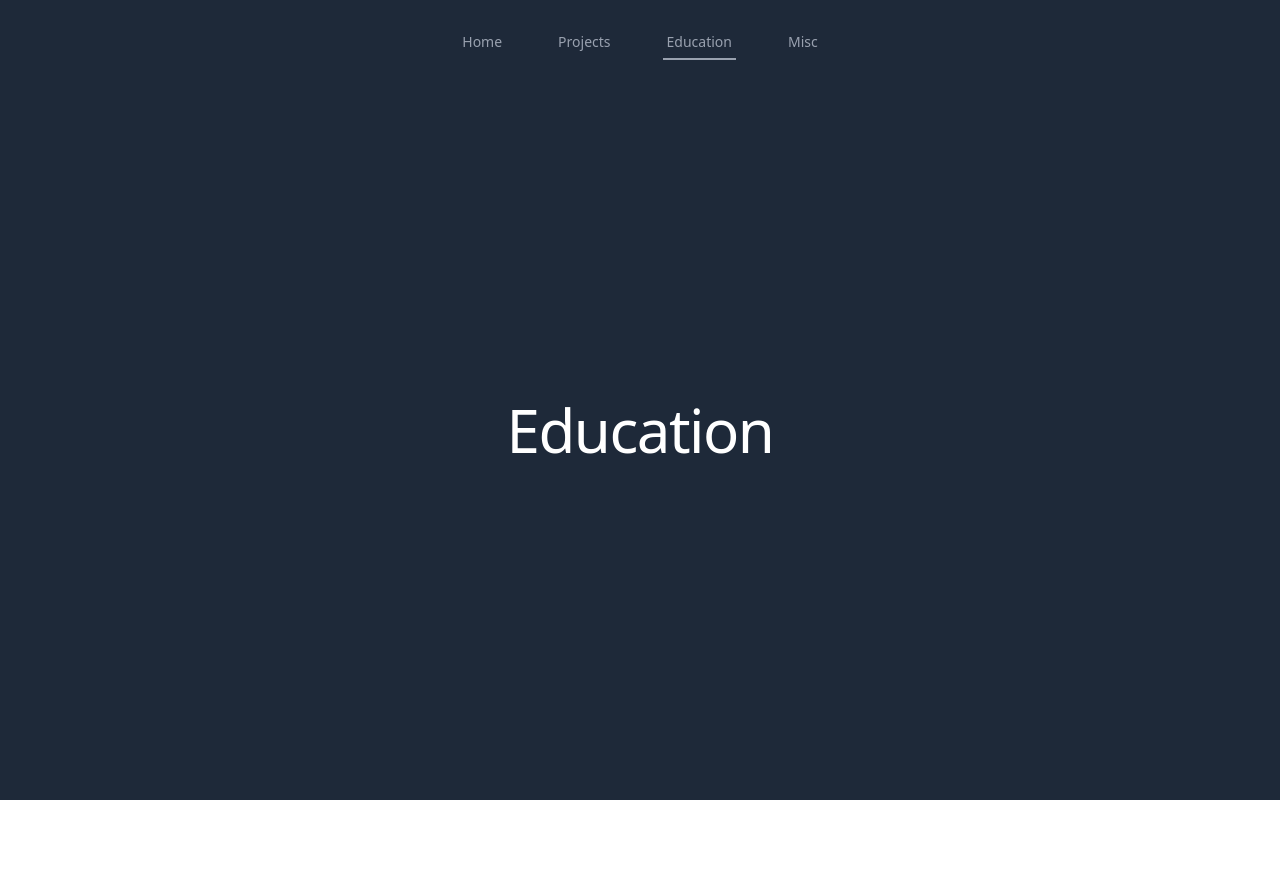
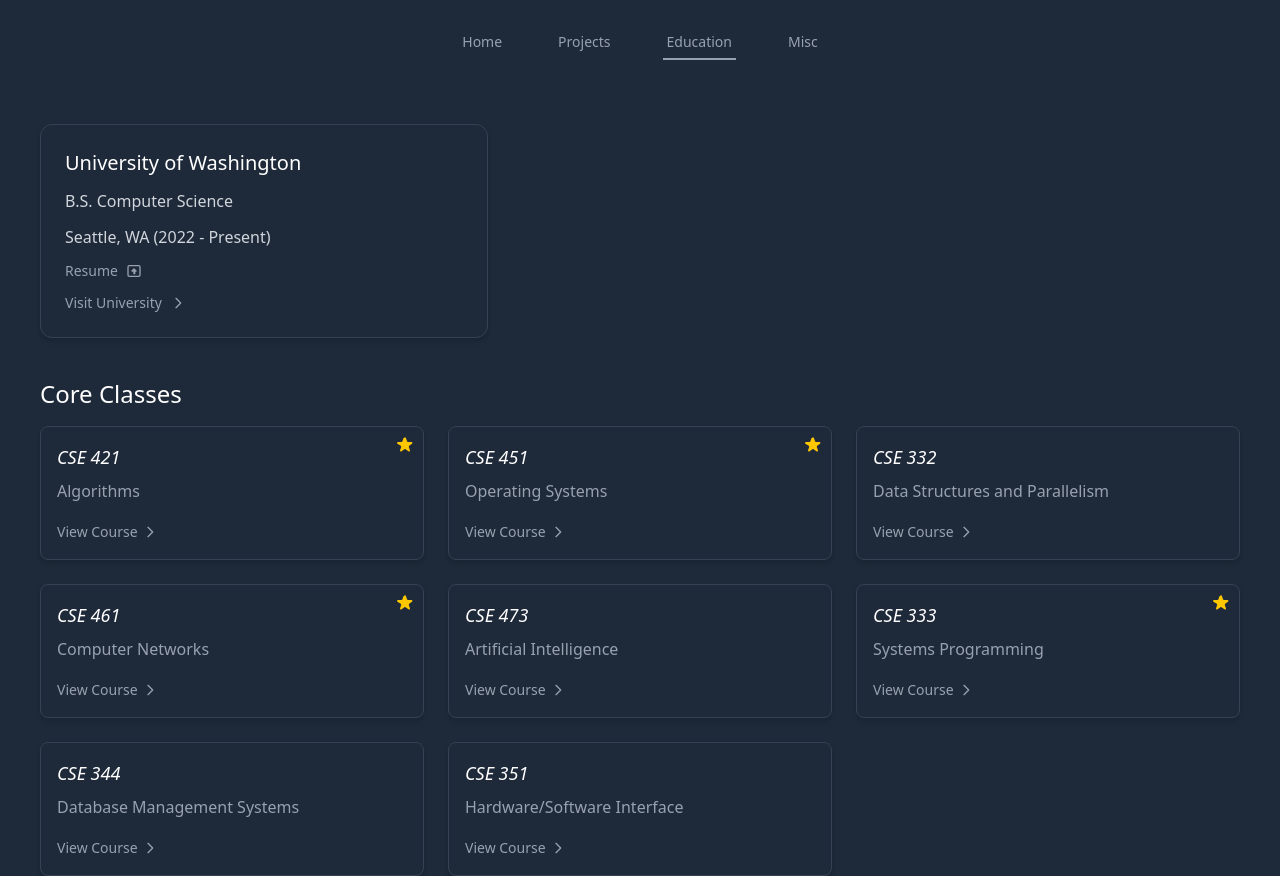
Before and after one commit to ShashankSreep/cse461.github.io, a React (Vite) app: page /education in a window 1280 px wide. Before the commit the page ends 800 px from the top, so only its background shows below. Built offline with nearby package versions, Linux system fonts and the light colour scheme.

Commit message:
Finished Education Page

```diff
--- /dev/null
+++ b/src/Components/Cards/coreClasses.tsx
@@ -0,0 +1,52 @@
+// This will contain the card component for the coreClasses I have taken
+// If favorite is true, add a star to the top right corner
+export function CoreClasses({
+    courseNum,
+    courseDescription,
+    Link,
+    favorite,
+}: {
+    courseNum: string;
+    courseDescription: string;
+    Link: string;
+    favorite?: boolean;
+}) {
+    return (
+        <div className="relative bg-gray-800 p-4 rounded-lg shadow-md hover:shadow-lg transition-shadow duration-300 border border-gray-700">
+            {/* Star in top-right corner if favorite */}
+            {favorite && (
+                <div className="absolute top-2 right-2 text-yellow-400">
+                    <svg
+                        xmlns="http://www.w3.org/2000/svg"
+                        className="h-5 w-5"
+                        fill="currentColor"
+                        viewBox="0 0 20 20"
+                    >
+                        <path d="M9.049 2.927c.3-.921 1.603-.921 1.902 0l1.073 3.3a1 1 0 00.95.69h3.462c.969 0 1.371 1.24.588 1.81l-2.8 2.034a1 1 0 00-.364 1.118l1.073 3.3c.3.921-.755 1.688-1.54 1.118l-2.8-2.034a1 1 0 00-1.176 0l-2.8 2.034c-.785.57-1.84-.197-1.54-1.118l1.073-3.3a1 1 0 00-.364-1.118L2.43 8.727c-.783-.57-.38-1.81.588-1.81h3.462a1 1 0 00.95-.69l1.073-3.3z" />
+                    </svg>
+                </div>
+            )}
+
+            <h3 className="text-lg text-white mb-2 italic">{courseNum}</h3>
+            <p className="text-gray-400 mb-4">{courseDescription}</p>
+            <a
+                href={Link}
+                target="_blank"
+                rel="noopener noreferrer"
+                className="inline-flex items-center text-gray-400 hover:text-green-500 transition-colors duration-300 text-sm font-medium cursor-pointer"
+            >
+                <span>View Course</span>
+                <svg
+                    xmlns="http://www.w3.org/2000/svg"
+                    className="ml-1 h-4 w-4"
+                    fill="none"
+                    viewBox="0 0 24 24"
+                    stroke="currentColor"
+                    strokeWidth={2}
+                >
+                    <path strokeLinecap="round" strokeLinejoin="round" d="M9 5l7 7-7 7" />
+                </svg>
+            </a>
+        </div>
+    );
+}
--- /dev/null
+++ b/src/Components/Cards/eduCard.tsx
@@ -0,0 +1,50 @@
+export function EduCard() {
+    return (
+        <div className="bg-gray-800 p-6 rounded-xl shadow-md hover:shadow-xl transition-shadow duration-300 border border-gray-700 flex flex-col gap-3">
+            <h3 className="text-xl text-white mb">
+                University of Washington
+            </h3>
+            <p className="text-gray-300 text-base text-left">
+                B.S. Computer Science
+            </p>
+            <p className="text-gray-300 text-base text-left">
+                Seattle, WA  (2022 - Present)
+            </p>
+            <a
+                href="/resume.pdf"
+                download="Resume_Jane_Doe.pdf"
+                className="inline-flex items-center text-gray-400 hover:text-green-400 transition-colors duration-200 text-sm font-medium"
+            >
+                <span>Resume</span>
+                <svg
+                    xmlns="http://www.w3.org/2000/svg"
+                    className="ml-2 h-4 w-4"
+                    fill="none"
+                    viewBox="0 0 24 24"
+                    stroke="currentColor"
+                    strokeWidth={2}
+                >
+                    <path strokeLinecap="round" strokeLinejoin="round" d="M13 16h-1v-4H9l3-3 3 3h-2v4zM5 20h14a2 2 0 002-2V6a2 2 0 00-2-2H5a2 2 0 00-2 2v12a2 2 0 002 2z" />
+                </svg>
+            </a>
+            <a
+                href="https://www.cs.washington.edu/"
+                target="_blank"
+                rel="noopener noreferrer"
+                className="inline-flex items-center text-gray-400 hover:text-green-400 transition-colors duration-200 text-sm font-medium"
+            >
+                <span>Visit University</span>
+                <svg
+                    xmlns="http://www.w3.org/2000/svg"
+                    className="ml-2 h-4 w-4"
+                    fill="none"
+                    viewBox="0 0 24 24"
+                    stroke="currentColor"
+                    strokeWidth={2}
+                >
+                    <path strokeLinecap="round" strokeLinejoin="round" d="M9 5l7 7-7 7" />
+                </svg>
+            </a>
+        </div>
+    );
+}
--- a/src/Components/education.tsx
+++ b/src/Components/education.tsx
@@ -1,23 +1,93 @@
 import React from 'react';
 import Navbar from './navbar';
 import { motion } from 'framer-motion';
+import { EduCard } from './Cards/eduCard';
+import { CoreClasses } from './Cards/coreClasses';
+
+const coreClasses = [
+    {
+        courseNum: 'CSE 421',
+        courseDescription: 'Algorithms',
+        Link: 'https://www.cs.washington.edu/courses/cse421',
+        favorite: true,
+    },
+    {
+        courseNum: 'CSE 451',
+        courseDescription: 'Operating Systems',
+        Link: 'https://www.cs.washington.edu/courses/cse451',
+        favorite: true,
+    },
+    {
+        courseNum: 'CSE 332',
+        courseDescription: 'Data Structures and Parallelism',
+        Link: 'https://www.cs.washington.edu/courses/cse332',
+    },
+    {
+        courseNum: 'CSE 461',
+        courseDescription: 'Computer Networks',
+        Link: 'https://www.cs.washington.edu/courses/cse461',
+        favorite: true,
+    },
+    {
+        courseNum: 'CSE 473',
+        courseDescription: 'Artificial Intelligence',
+        Link: 'https://www.cs.washington.edu/courses/cse473',
+    },
+    {
+        courseNum: 'CSE 333',
+        courseDescription: 'Systems Programming',
+        Link: 'https://www.cs.washington.edu/courses/cse333',
+        favorite: true,
+    },
+    {
+        courseNum: 'CSE 344',
+        courseDescription: 'Database Management Systems',
+        Link: 'https://www.cs.washington.edu/courses/cse344',
+    },
+    {
+        courseNum: 'CSE 351',
+        courseDescription: 'Hardware/Software Interface',
+        Link: 'https://www.cs.washington.edu/courses/cse351',
+    },
+
+];
 
 export default function Education() {
     return (
         <div className="min-h-screen bg-gray-800 flex flex-col">
             <Navbar />
-            <div className="flex-grow flex items-center justify-center px-4">
+            <div className="flex-grow flex flex-wrap items-start justify-start px-10 pt-16 gap-10">
+                {/* Left side: Education card */}
                 <motion.div
-                    className="text-center space-y-4"
+                    className="max-w-md w-full"
                     initial={{ opacity: 0, y: 20 }}
                     animate={{ opacity: 1, y: 0 }}
                     transition={{ duration: 0.8, ease: [0.4, 0, 0.2, 1] }}
                 >
-                    <h1 className="text-xl md:text-6xl text-white font-light tracking-tight">
-                        Education
-                    </h1>
+                    <EduCard />
+                </motion.div>
+
+                {/* Right side: Core Classes */}
+                <motion.div
+                    className="flex-grow"
+                    initial={{ opacity: 0, y: 20 }}
+                    animate={{ opacity: 1, y: 0 }}
+                    transition={{ duration: 0.9, ease: [0.4, 0, 0.2, 1] }}
+                >
+                    <h2 className="text-2xl text-white mb-4">Core Classes</h2>
+                    <div className="grid grid-cols-1 sm:grid-cols-2 md:grid-cols-2 lg:grid-cols-2 xl:grid-cols-3 gap-6">
+                        {coreClasses.map((course, index) => (
+                            <CoreClasses
+                                key={index}
+                                courseNum={course.courseNum}
+                                courseDescription={course.courseDescription}
+                                Link={course.Link}
+                                favorite={course.favorite}
+                            />
+                        ))}
+                    </div>
                 </motion.div>
             </div>
         </div>
-    )
+    );
 }
```
